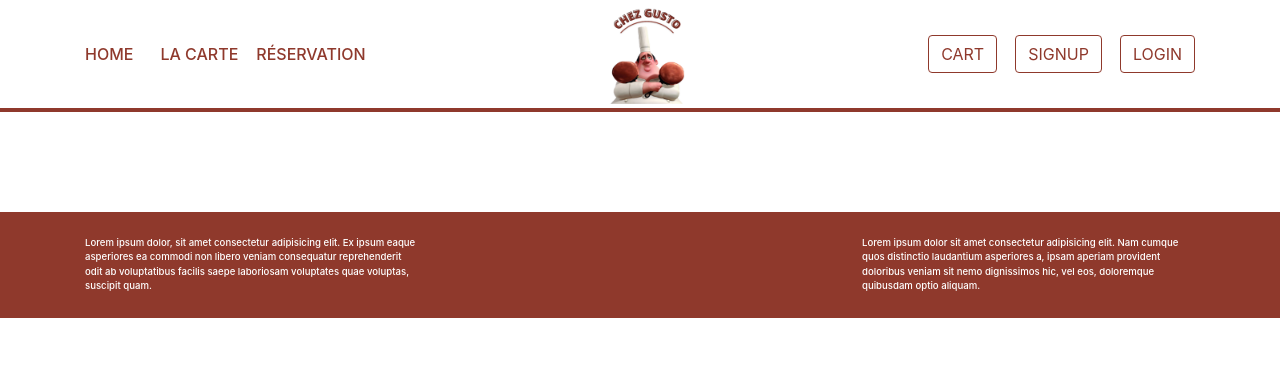
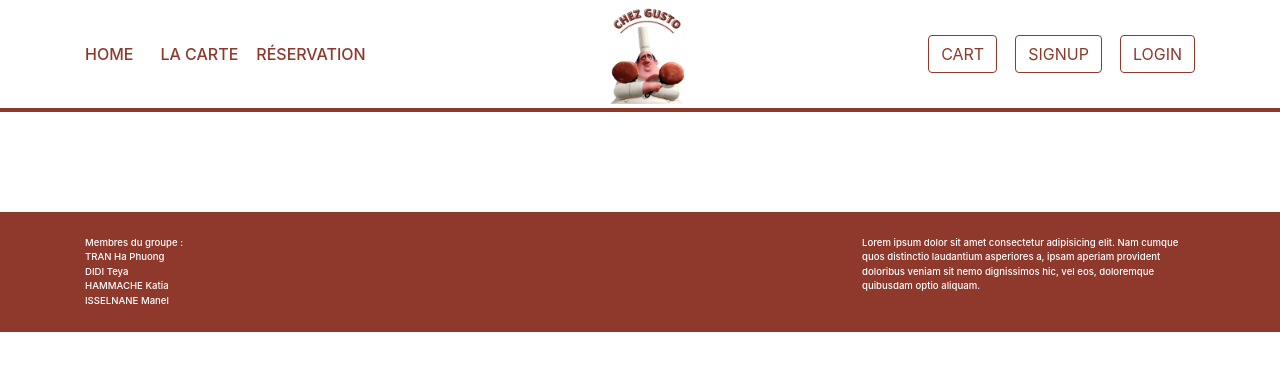
Before and after one commit to ProjetSymfony1/Projet, a Symfony app: template templates/homepage/menu.html.twig in a window 1280 px wide. Shown: the top 371 px of the page. Run offline with Twig, Linux system fonts and the light colour scheme; the template is opened without the code that fills it, so the values that code supplies are empty; some libraries are stand-ins or nearby versions.

Commit message:
footer generalisation in base twig

```diff
--- a/templates/base.html.twig
+++ b/templates/base.html.twig
@@ -38,5 +38,23 @@
 </div>
 <hr class="hrCustom ">
 {% block body %}{% endblock %}
+<div class="footer">
+    <div class="container">
+        <div class="d-flex justify-content-between py-4">
+            <div class="componentFooter">
+                Membres du groupe :<br/>
+                TRAN Ha Phuong<br/>
+                DIDI Teya<br/>
+                HAMMACHE Katia<br/>
+                ISSELNANE Manel<br/>
+            </div>
+            <div class="componentFooter">
+                Lorem ipsum dolor sit amet consectetur adipisicing elit. Nam cumque quos distinctio laudantium
+                asperiores a, ipsam aperiam provident doloribus veniam sit nemo dignissimos hic, vel eos, doloremque
+                quibusdam optio aliquam.<br ><br >
+            </div>
+        </div>
+    </div>
+</div>
 </body>
 </html>
--- a/templates/homepage/menu.html.twig
+++ b/templates/homepage/menu.html.twig
@@ -30,21 +30,5 @@
         </table>
     </div>
 
-    <!--Footer-->
-    <div class="footer">
-        <div class="container">
-            <div class="d-flex justify-content-between py-4">
-                <div class="componentFooter">
-                    Lorem ipsum dolor, sit amet consectetur adipisicing elit. Ex ipsum eaque asperiores ea commodi non
-                    libero veniam consequatur reprehenderit odit ab voluptatibus facilis saepe laboriosam voluptates
-                    quae voluptas, suscipit quam.
-                </div>
-                <div class="componentFooter">
-                    Lorem ipsum dolor sit amet consectetur adipisicing elit. Nam cumque quos distinctio laudantium
-                    asperiores a, ipsam aperiam provident doloribus veniam sit nemo dignissimos hic, vel eos, doloremque
-                    quibusdam optio aliquam.
-                </div>
-            </div>
-        </div>
-    </div>
+
 {% endblock %}
```
Also changed, not shown: templates/homepage/index.html.twig (+0 -16 lines), templates/homepage/signupForm.html.twig (+0 -12 lines), templates/security/auth.html.twig (+0 -12 lines), 2 other files.
